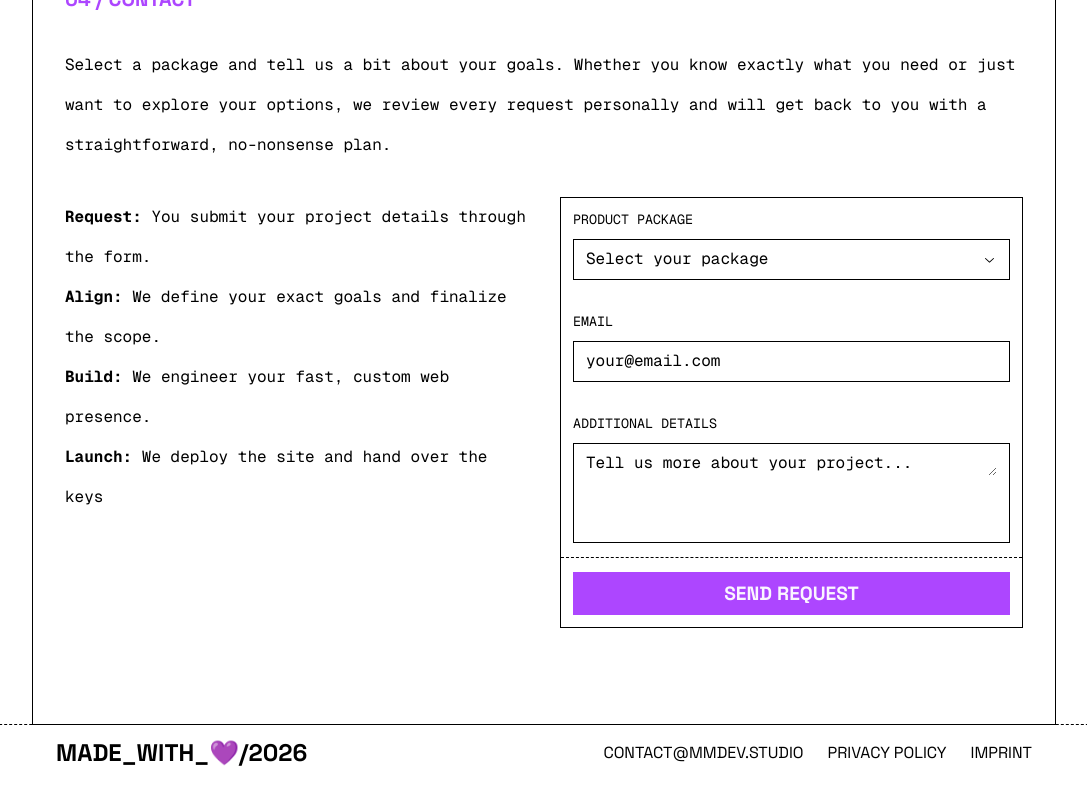
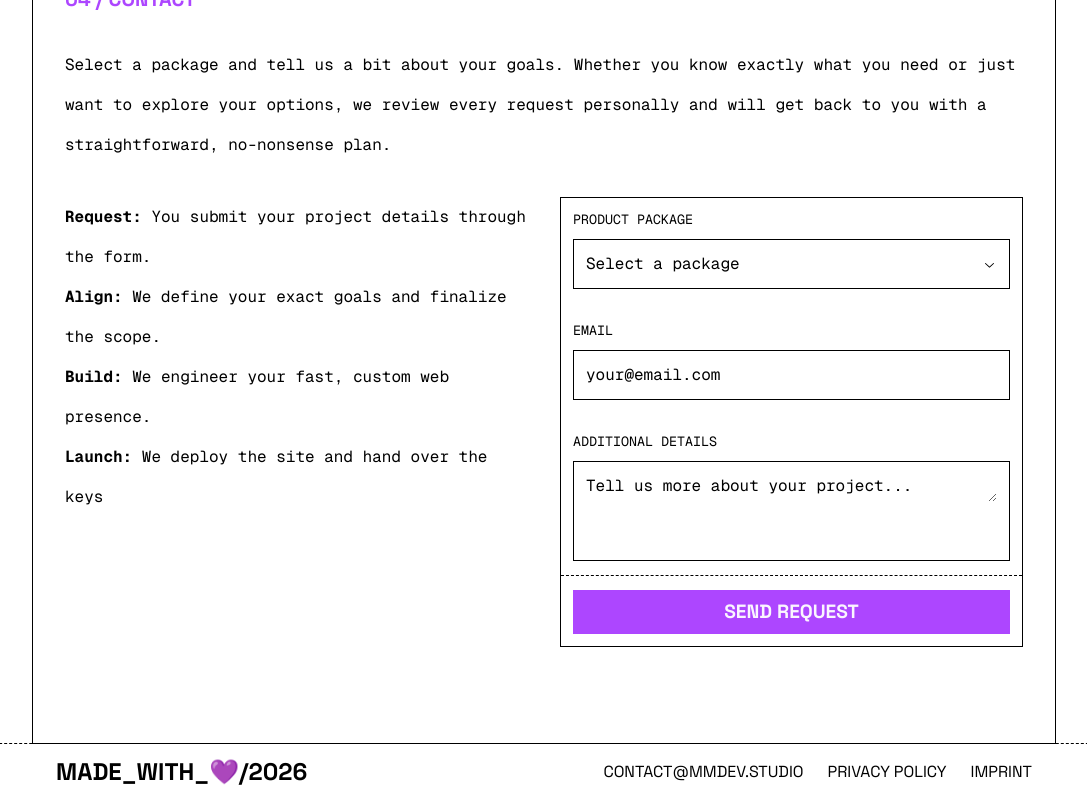
Before and after one commit to mmDevStudio/brand, a Next.js app: page / in a window 1280 px wide. Shown: the part 3052-3852 px from the top of the page, without its empty margins (96-1183 px from the left). Built offline with nearby package versions, Linux system fonts and the light colour scheme.

Commit message:
feat: select component (#27)
* fix: extend tw merge confic properly

* fix: use subtle text color for placeholder

* fix: use default border color for card

* feat: add select component and split contact component

* feat: add select to sandbox page

```diff
--- a/package.json
+++ b/package.json
@@ -11,6 +11,7 @@
   },
   "dependencies": {
     "@radix-ui/react-icons": "^1.3.2",
+    "@radix-ui/react-select": "^2.3.7",
     "@radix-ui/react-slot": "^1.2.4",
     "class-variance-authority": "^0.7.1",
     "clsx": "^2.1.1",
--- a/src/app/(home)/_components/Contact.tsx
+++ b/src/app/(home)/_components/Contact.tsx
@@ -1,10 +1,6 @@
-import { ChevronDownIcon } from "@radix-ui/react-icons";
-import Button from "@/components/Button";
-import Card from "@/components/Card";
-import Input from "@/components/Input";
 import Section from "@/components/Section";
-import TextArea from "@/components/TextArea";
 import { SECTION_ID } from "@/config/content";
+import ContactCard from "./ContactCard";
 
 export default function Contact() {
   return (
@@ -38,55 +34,7 @@ export default function Contact() {
           </li>
         </ul>
 
-        <Card asChild>
-          <form>
-            <Card.Body className="flex flex-col gap-8">
-              <label
-                htmlFor="product-package"
-                className="uppercase text-text text-sm flex flex-col gap-2.5"
-              >
-                Product Package
-                {/* TODO: select instead of input */}
-                <Input
-                  id="product-package"
-                  placeholder="Select your package"
-                  className="w-full"
-                  suffixIcon={<ChevronDownIcon />}
-                />
-              </label>
-              <label
-                htmlFor="email"
-                className="uppercase text-text text-sm flex flex-col gap-2.5"
-              >
-                email
-                {/* TODO: select instead of input */}
-                <Input
-                  type="email"
-                  id="email"
-                  placeholder="your@email.com"
-                  className="w-full"
-                />
-              </label>
-
-              <label
-                htmlFor="details"
-                className="uppercase text-text text-sm flex flex-col gap-2.5"
-              >
-                additional details
-                {/* TODO: select instead of input */}
-                <TextArea
-                  id="details"
-                  placeholder="Tell us more about your project..."
-                  className="w-full min-h-25"
-                />
-              </label>
-            </Card.Body>
-
-            <Card.Footer>
-              <Button className="size-full">Send request</Button>
-            </Card.Footer>
-          </form>
-        </Card>
+        <ContactCard />
       </Section.Body>
     </Section>
   );
--- /dev/null
+++ b/src/app/(home)/_components/ContactCard.tsx
@@ -0,0 +1,58 @@
+import Button from "@/components/Button";
+import Card from "@/components/Card";
+import Input from "@/components/Input";
+import Select from "@/components/Select";
+import TextArea from "@/components/TextArea";
+
+export default function ContactCard() {
+  return (
+    <Card asChild>
+      <form>
+        <Card.Body className="flex flex-col gap-8">
+          <label
+            htmlFor="product-package"
+            className="uppercase text-text text-sm flex flex-col gap-2.5"
+          >
+            Product Package
+            <Select placeholder="Select a package" className="w-full">
+              <Select.Option value="sm">Package #1</Select.Option>
+              <Select.Option value="md">Package #2</Select.Option>
+              <Select.Option value="lg">Package #3</Select.Option>
+            </Select>
+          </label>
+
+          <label
+            htmlFor="email"
+            className="uppercase text-text text-sm flex flex-col gap-2.5"
+          >
+            email
+            {/* TODO: select instead of input */}
+            <Input
+              type="email"
+              id="email"
+              placeholder="your@email.com"
+              className="w-full"
+            />
+          </label>
+
+          <label
+            htmlFor="details"
+            className="uppercase text-text text-sm flex flex-col gap-2.5"
+          >
+            additional details
+            {/* TODO: select instead of input */}
+            <TextArea
+              id="details"
+              placeholder="Tell us more about your project..."
+              className="w-full min-h-25"
+            />
+          </label>
+        </Card.Body>
+
+        <Card.Footer>
+          <Button className="size-full">Send request</Button>
+        </Card.Footer>
+      </form>
+    </Card>
+  );
+}
--- a/src/app/globals.css
+++ b/src/app/globals.css
@@ -40,6 +40,10 @@
 
 @utility text-action {
   @apply font-heading text-lg uppercase font-bold leading-none;
+}
+
+@utility text-base {
+  @apply font-body text-text text-body font-normal leading-loose;
 }
 
 @utility bg-stripes {
@@ -103,3 +107,12 @@
     transform: scaleX(1);
   }
 }
+
+html body[data-scroll-locked] {
+  --removed-body-scroll-bar-size: 0px;
+  overflow-y: auto !important;
+  margin-right: 0 !important;
+  padding-top: revert-layer;
+  padding-right: revert-layer;
+  padding-left: revert-layer;
+}
--- a/src/app/sandbox/page.tsx
+++ b/src/app/sandbox/page.tsx
@@ -1,6 +1,7 @@
 "use client";
 
 import {
+  CubeIcon,
   EnvelopeOpenIcon,
   PersonIcon,
   QuestionMarkCircledIcon,
@@ -8,6 +9,7 @@ import {
 import Button from "@/components/Button";
 import Card from "@/components/Card";
 import Input from "@/components/Input";
+import Select from "@/components/Select";
 import Tabs from "@/components/Tabs";
 import TextArea from "@/components/TextArea";
 import { ThemeModeSwitcher } from "@/components/ThemeSwitcher";
@@ -144,6 +146,32 @@ export default function SandboxPage() {
           </ShowcaseItem>
         </dl>
       </section>
+
+      <section>
+        <h1 className="text-h1 font-heading font-bold text-text">Select</h1>
+
+        <dl className="grid grid-cols-1 sm:grid-cols-2 gap-4">
+          <ShowcaseItem label="base">
+            <Select placeholder="Select a package" className="w-full">
+              <Select.Option value="sm">Package #1</Select.Option>
+              <Select.Option value="md">Package #2</Select.Option>
+              <Select.Option value="lg">Package #3</Select.Option>
+            </Select>
+          </ShowcaseItem>
+
+          <ShowcaseItem label="w/ prefix icon">
+            <Select
+              prefixIcon={<CubeIcon />}
+              placeholder="Select a package"
+              className="w-full"
+            >
+              <Select.Option value="sm">Package #1</Select.Option>
+              <Select.Option value="md">Package #2</Select.Option>
+              <Select.Option value="lg">Package #3</Select.Option>
+            </Select>
+          </ShowcaseItem>
+        </dl>
+      </section>
     </main>
   );
 }
--- a/src/components/Card.tsx
+++ b/src/components/Card.tsx
@@ -17,7 +17,7 @@ export default function Card({
   return (
     <Comp
       className={cn(
-        "p-3 flex flex-col border border-border-subtle gap-2 bg-bg bg-stripes",
+        "p-3 flex flex-col border border-border gap-2 bg-bg bg-stripes",
         className,
       )}
       {...props}
--- a/src/components/Input.tsx
+++ b/src/components/Input.tsx
@@ -4,12 +4,12 @@ import cn from "@/utils/cn";
 
 export const inputContainerStyles = cva(
   `flex items-center border-border border-1 px-3 py-2 gap-3 bg-bg
-  text-text text-body font-body w-min transition
+  text-base w-min transition
   focus-within:bg-bg-accent focus-within:outlined hover:bg-bg-accent`,
 );
 
 export const inputStyles = cva(
-  "outline-0 flex-1 min-w-0 placeholder:text-border",
+  "outline-0 flex-1 min-w-0 placeholder:text-text-subtle",
 );
 
 type InputProps = React.ComponentProps<"input"> & {
--- /dev/null
+++ b/src/components/Select.tsx
@@ -0,0 +1,83 @@
+import { CheckCircledIcon, ChevronDownIcon } from "@radix-ui/react-icons";
+import {
+  Content,
+  Icon,
+  Item,
+  ItemIndicator,
+  ItemText,
+  Portal,
+  Root,
+  Trigger,
+  Value,
+  Viewport,
+} from "@radix-ui/react-select";
+import cn from "@/utils/cn";
+import Button from "./Button";
+import { inputContainerStyles } from "./Input";
+
+type SelectProps = React.ComponentProps<typeof Root> &
+  Pick<React.ComponentProps<typeof Value>, "placeholder"> &
+  Pick<React.ComponentProps<typeof Button>, "className" | "prefixIcon">;
+
+export default function Select({
+  className,
+  placeholder,
+  children,
+  prefixIcon,
+  ...props
+}: SelectProps) {
+  return (
+    <Root {...props}>
+      <Trigger asChild>
+        <Button
+          prefixIcon={
+            prefixIcon && <span className="text-text-subtle">{prefixIcon}</span>
+          }
+          className={cn(inputContainerStyles(), "text-left", className)}
+          suffixIcon={
+            <Icon asChild>
+              <ChevronDownIcon className="text-text-subtle" />
+            </Icon>
+          }
+        >
+          <Value
+            placeholder={
+              <span className="text-text-subtle">{placeholder}</span>
+            }
+          />
+        </Button>
+      </Trigger>
+
+      <Portal>
+        <Content
+          position="popper"
+          sideOffset={-1}
+          className="bg-bg border border-border min-w-(--radix-select-trigger-width) h-max-(--radix-select-content-available-height)"
+        >
+          <Viewport className="space-y-2 w-full">{children}</Viewport>
+        </Content>
+      </Portal>
+    </Root>
+  );
+}
+
+type OptionProps = React.ComponentProps<typeof Item>;
+
+function Option({ children, className, ...props }: OptionProps) {
+  return (
+    <Item
+      {...props}
+      className={cn("px-3 py-2 flex gap-3 items-center w-full", className)}
+    >
+      <ItemText asChild>
+        <span className="flex-1">{children}</span>
+      </ItemText>
+
+      <ItemIndicator asChild>
+        <CheckCircledIcon className="text-text-subtle" />
+      </ItemIndicator>
+    </Item>
+  );
+}
+
+Select.Option = Option;
--- a/src/utils/cn.ts
+++ b/src/utils/cn.ts
@@ -8,7 +8,17 @@ const twMerge = extendTailwindMerge<string, string>({
       font: ["body", "heading"],
     },
     classGroups: {
-      "text-action": ["text-action"],
+      "text-styles": [{ text: ["action", "base"] }],
+    },
+    conflictingClassGroups: {
+      "text-styles": [
+        "font-family",
+        "font-size",
+        "font-weight",
+        "leading",
+        "text-transform",
+        "text-color",
+      ],
     },
   },
 });
```
Also changed, not shown: 1 other file (tests, documents, lock files or other folders).
